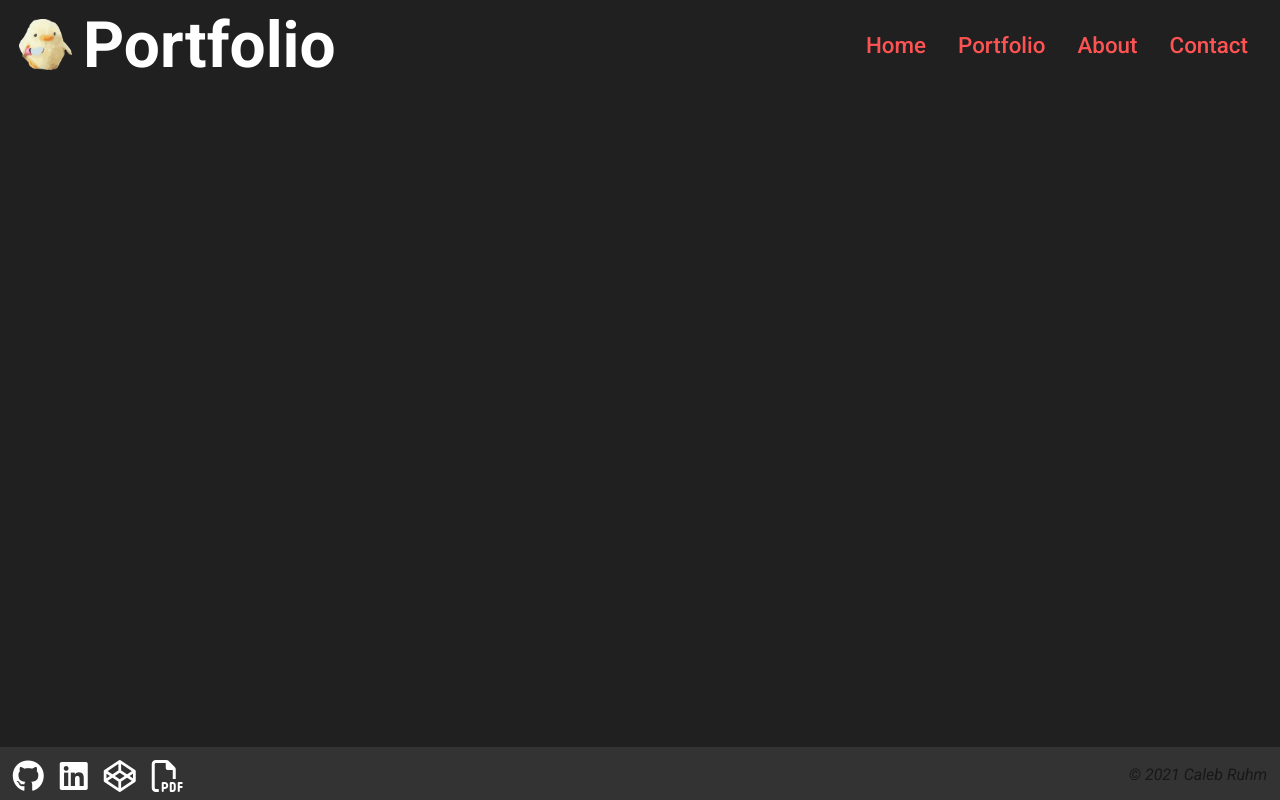
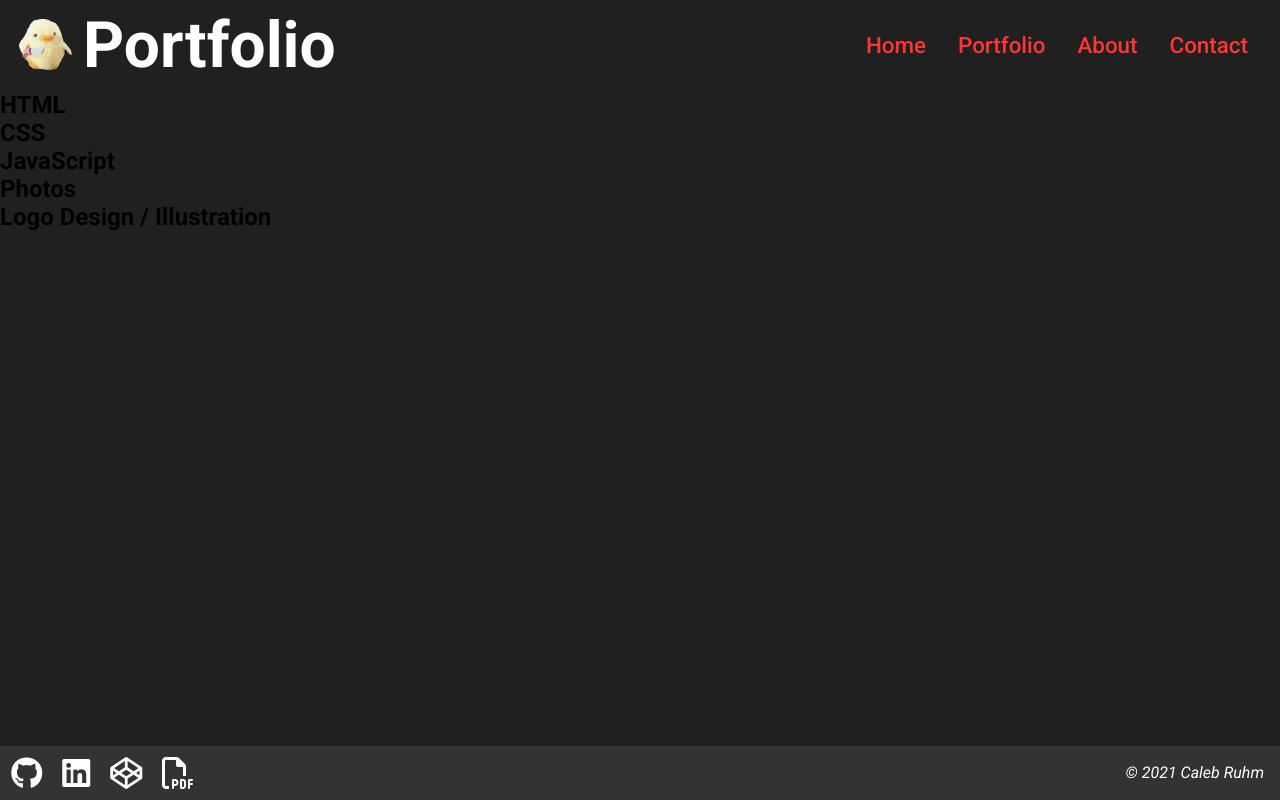
Before and after one commit to CalebRuhm/Caleb-Ruhm-Portfolio, a plain HTML site: page portfolio.html in a window 1280 px wide. Drawn offline with Linux system fonts and the light colour scheme.

Commit message:
footer upsdate

```diff
--- a/portfolio.html
+++ b/portfolio.html
@@ -28,6 +28,11 @@
     </div>
 </div>
 
+<h2 class="HTML">HTML</h2>
+<h2 class="CSS">CSS</h2>
+<h2 class="JS">JavaScript</h2>
+<h2 class="photos">Photos</h2>
+<h2 class="design">Logo Design / Illustration</h2>
 
 
 <footer class="footer">
--- a/style.css
+++ b/style.css
@@ -15,13 +15,18 @@ body {
     background-color: #202020;
 }
 
+.navcontainer {
+    background-color: #202020;
+    display: flex;
+}
+
 .heading1 {
     display: flex;
     justify-content: center;
     color: #fff;
     font-size: 2em;
     font-weight: 900;
-    float: left;
+    margin-right: auto;
     padding: 0.5rem;
 }
 
@@ -53,7 +58,7 @@ body {
 }
 
 .ul li a {
-    color: rgb(255, 83, 83);
+    color: rgb(255, 52, 52);
     text-decoration: none;
     font-size: 1.4em;
     font-weight: 500;
@@ -67,14 +72,12 @@ body {
 
 .footer {
     position: absolute;
+    display: flex;
     bottom: 0;
     width: 100%;
     background-color: #333;
-}
-
-.icons {
-    margin: 0.3em;
-
+    align-items: center;
+    padding: 0.2em;
 }
 
 .icons a {
@@ -82,19 +85,35 @@ body {
     padding: 0.5rem;
     font-size: 2em;
     color: #fff;
-    transition: 0.2s;
-    float: left;
+    transition: 0.5s;
 }
 
-.icons a:hover {
-    color: rgb(255, 83, 83);
+.fa-github:hover {
+    color: #000;
     transition: 0.2s;
-    transform: scale(1.3);
+}
+
+.fa-linkedin:hover {
+    color: #0072b1;
+    transition: 0.2s;
+}
+
+.fa-codepen:hover {
+    transition: 0.2s;
+    background-image: linear-gradient(to left, blue, violet, red);
+    background-clip: text;
+    -webkit-background-clip: text;
+    color: transparent;
+}
+
+.fa-file-pdf:hover {
+    transition: 0.2s;
+    color: red;
 }
 
 .madeby {
     margin: 0.8em;
-    float: right;
+    margin-left: auto;
     font-style: italic;
-    color: #181818;
+    color: #fff;
 }
```
